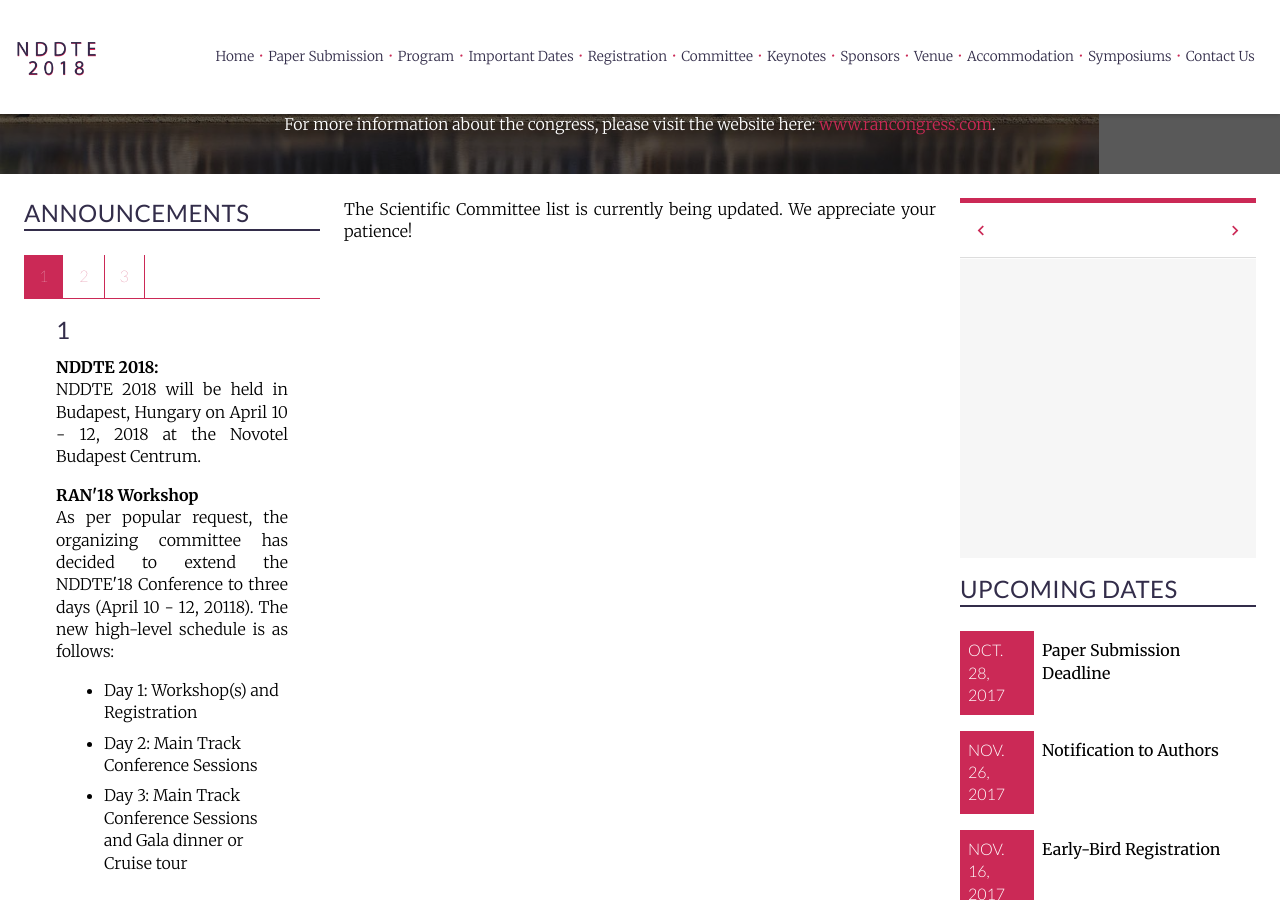
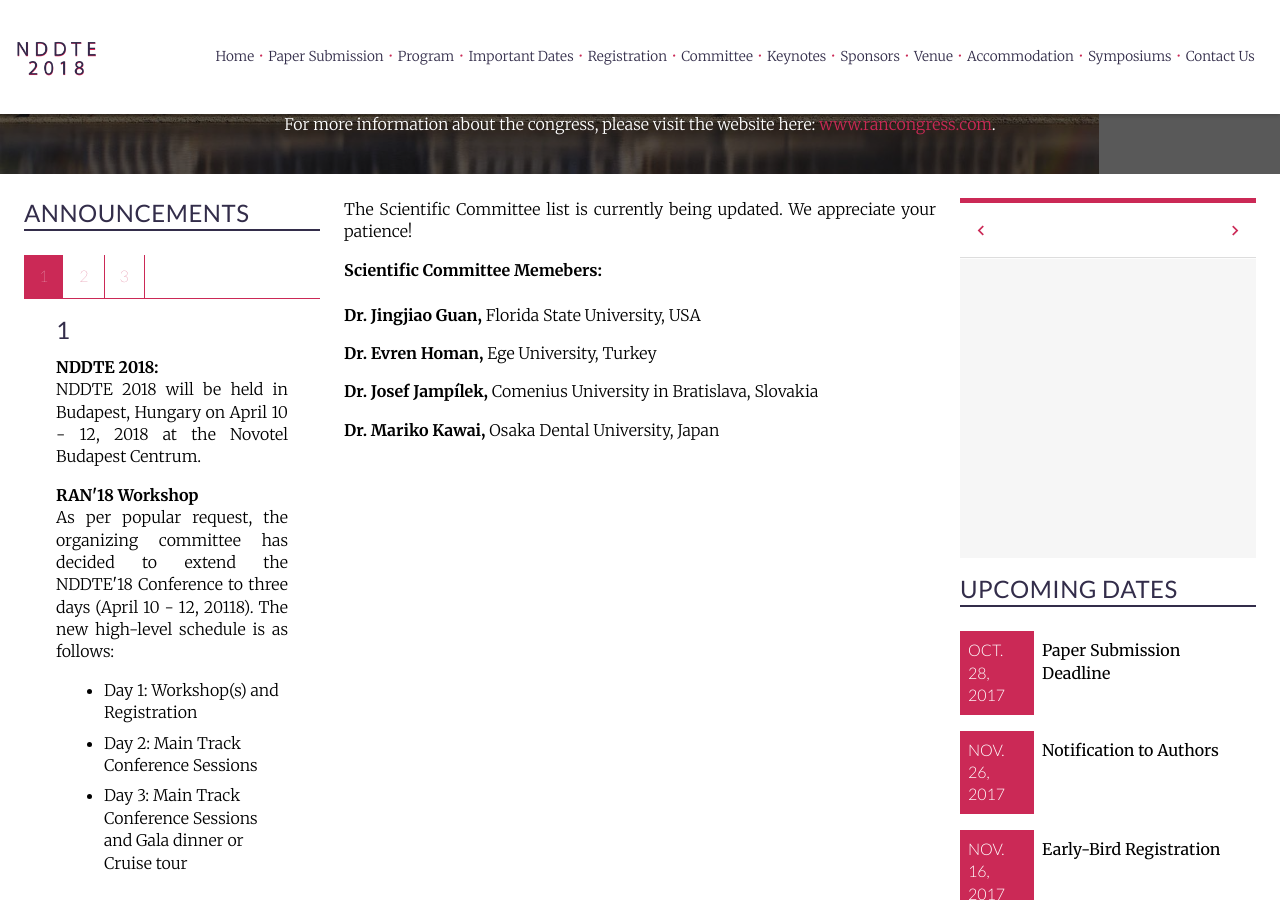
Before and after one commit to intaset/nddte, a Jekyll site: the page built from committee.html, in a window 1280 px wide and 900 px high, scrolled down 333 px. Built offline with Jekyll 4.4.1, drawn with Linux system fonts in a browser that asks for light colours; nearby versions of some CDN libraries; Markdown is read by kramdown in place of the engine named in the settings; comment, search, counter and statistics services are not loaded.

Commit message:
added SC members

```diff
--- a/committee.html
+++ b/committee.html
@@ -9,15 +9,16 @@ keyword: biomedical, nanomedical, drug delivery, tissue engineering, gene delive
   <div class="unit-spacer content">
     <p class="body">The Scientific Committee list is currently being updated. We appreciate your patience!</p>
 
-   <!--  <p class="bold">Scientific Committee Memebers:</p><br>
+    <p class="bold">Scientific Committee Memebers:</p><br>
 
-    <p class="body"><b>Dr. Lilia Courrol,</b> Universidade Federal de São Paulo (UNIFESP), Brazil</p>
+    <!-- <p class="body"><b>Dr. Lilia Courrol,</b> Universidade Federal de São Paulo (UNIFESP), Brazil</p> -->
     <p class="body"><b>Dr. Jingjiao Guan,</b> Florida State University, USA</p>
-    <p class="body"><b>Dr. Albana Halili,</b> Epoka University, Albania</p>
-    <p class="body"><b>Dr. Ming-Liang He,</b> City University of Hong Kong, Hong Kong</p>
+    <!-- <p class="body"><b>Dr. Albana Halili,</b> Epoka University, Albania</p>
+    <p class="body"><b>Dr. Ming-Liang He,</b> City University of Hong Kong, Hong Kong</p> -->
+    <p class="body"><b>Dr. Evren Homan,</b> Ege University, Turkey</p>
     <p class="body"><b>Dr. Josef Jampílek,</b> Comenius University in Bratislava, Slovakia</p>
     <p class="body"><b>Dr. Mariko Kawai,</b> Osaka Dental University, Japan</p>
-    <p class="body"><b>Dr. Peter Kneppo,</b> Czech Technical University in Prague, Czech Republic</p>
+    <!-- <p class="body"><b>Dr. Peter Kneppo,</b> Czech Technical University in Prague, Czech Republic</p>
     <p class="body"><b>Dr. Hyung-Suk Lee,</b> Yonsei University, South Korea</p>
     <p class="body"><b>Dr. Niren Murthy,</b> University of California, Berkeley, USA</p>
     <p class="body"><b>Dr. Kunn Hadinoto Ong,</b> NTU, Singapore</p>
```
Also changed, not shown: 1 other file.
